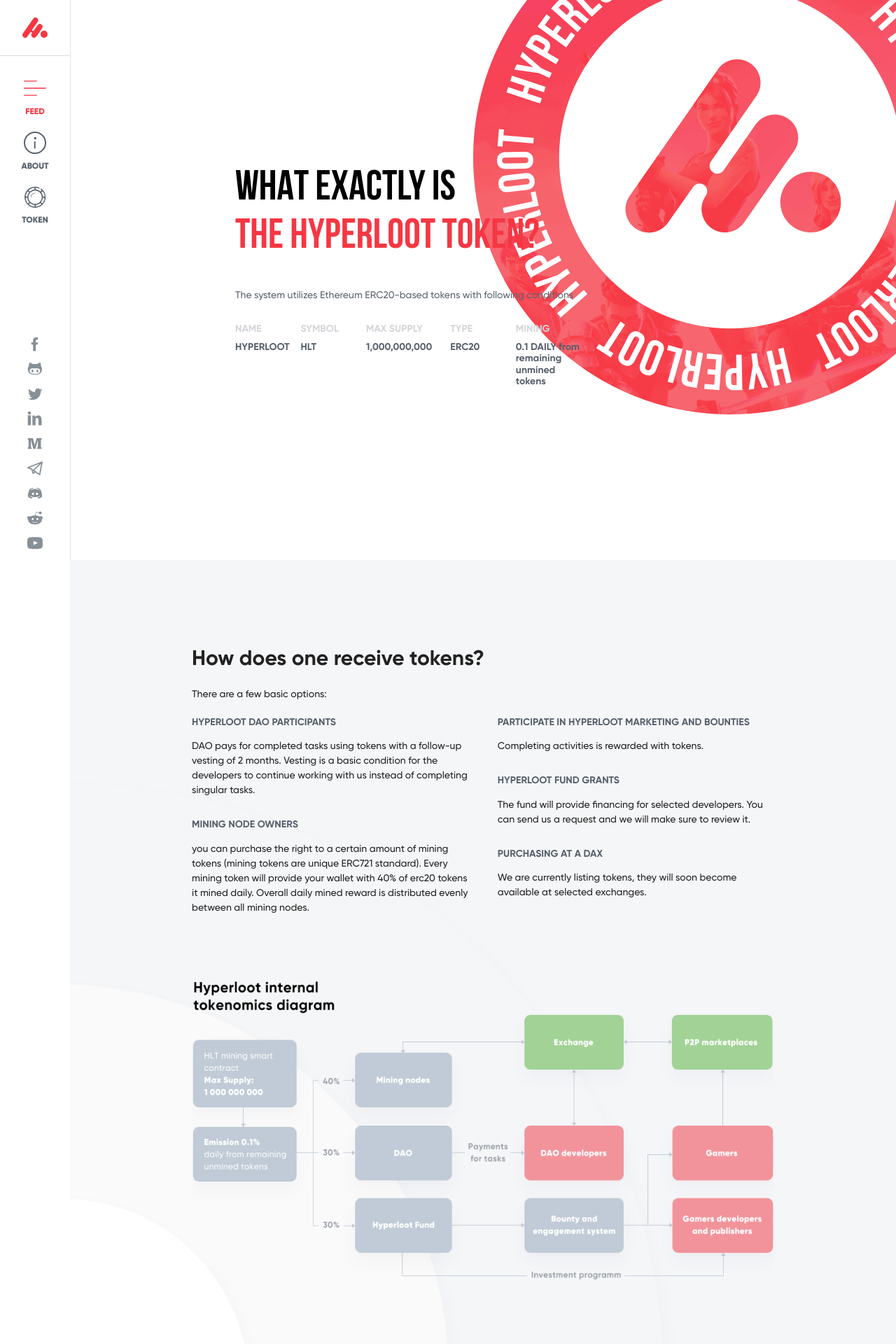
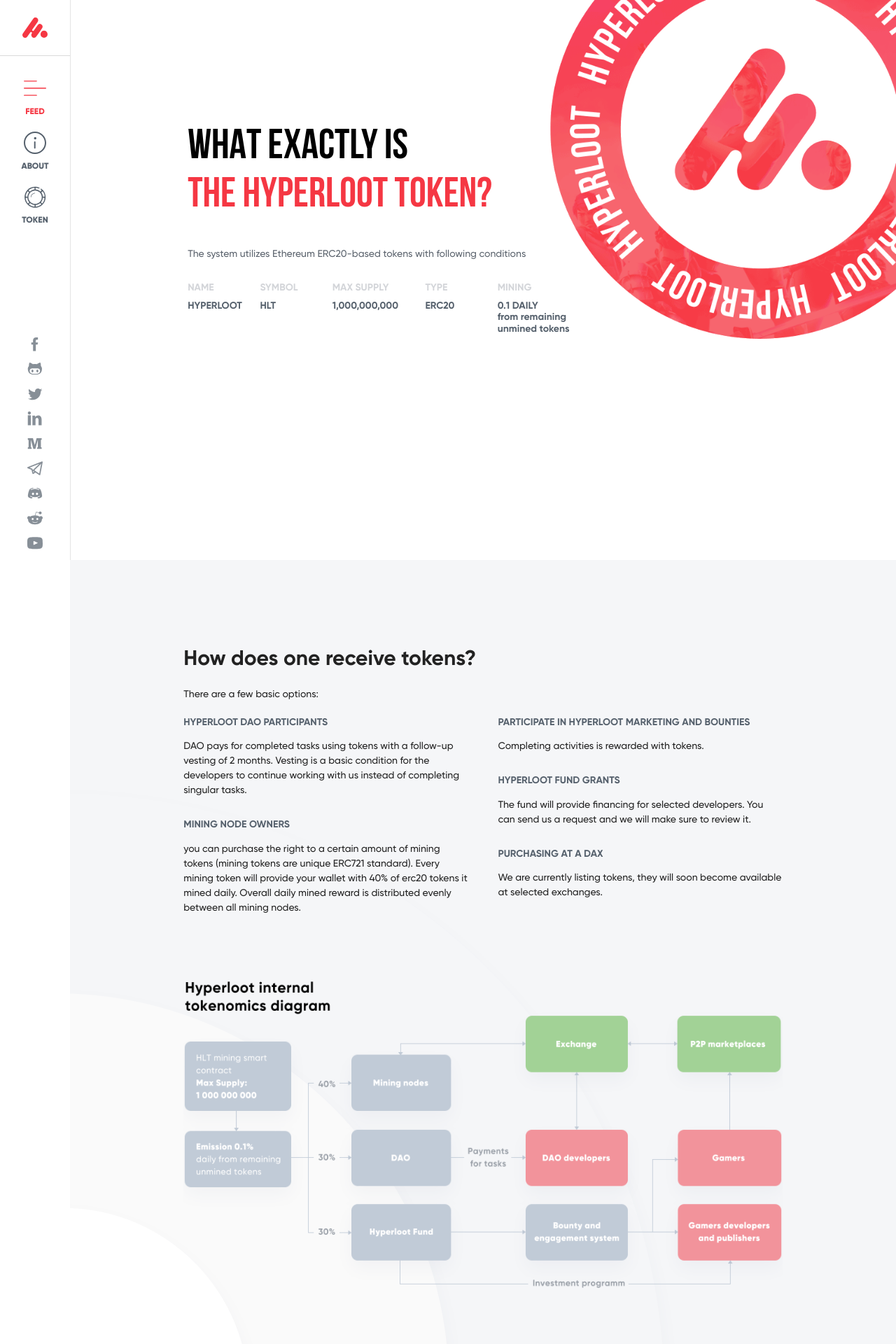
Before and after one commit to HyperLootProtocol/feed.hyperloot.net, a Nuxt app: page /token in a window 1280 px wide. Shown: the top 1920 px of the page at 70% size. Built offline with nearby package versions, Linux system fonts and the light colour scheme.

Commit message:
add styles for 1440 and 1368 screens

```diff
--- a/pages/token.vue
+++ b/pages/token.vue
@@ -28,7 +28,7 @@
           </div>
           <div class="info-item">
               <span>Mining</span><br>
-              0.1 DAILY from remaining unmined tokens
+              0.1 DAILY<br> from remaining unmined tokens
           </div>
         </div>
       </div>
@@ -342,11 +342,11 @@
     display: block;
     margin: 6rem auto 0 auto;
     font-family: 'Gilroy-Bold';
-    padding: 1.6rem 12rem;
+    padding: 1.6rem 10rem;
     border-radius: 2.3rem;
     font-size: 1.4rem;
     text-align: center;
-    width: 10%;
+    width: 12.5%;
   }
 
   .button-link.button-link-red {
@@ -357,9 +357,35 @@
 
   @media (max-width: 1440px) {
 
+    section .container {
+      max-width: 72.5%;
+    }
+
+    .token-section {
+      background-size: 47.5%;
+    }
+
+    .token-section-content {
+      min-width: 44.5%;
+      margin: 20% 20% 20% 14.25%;
+    }
+
+    .faq-item .answer p {
+      padding-right: 10%;
+    }
+
   }
 
   @media (max-width: 1368px) {
+
+    .token-section {
+      background-size: 42.5%;
+    }
+
+    .token-section-content {
+      min-width: 50%;
+      margin: 15% 20% 20% 14.25%;
+    }
 
   }
 
```
